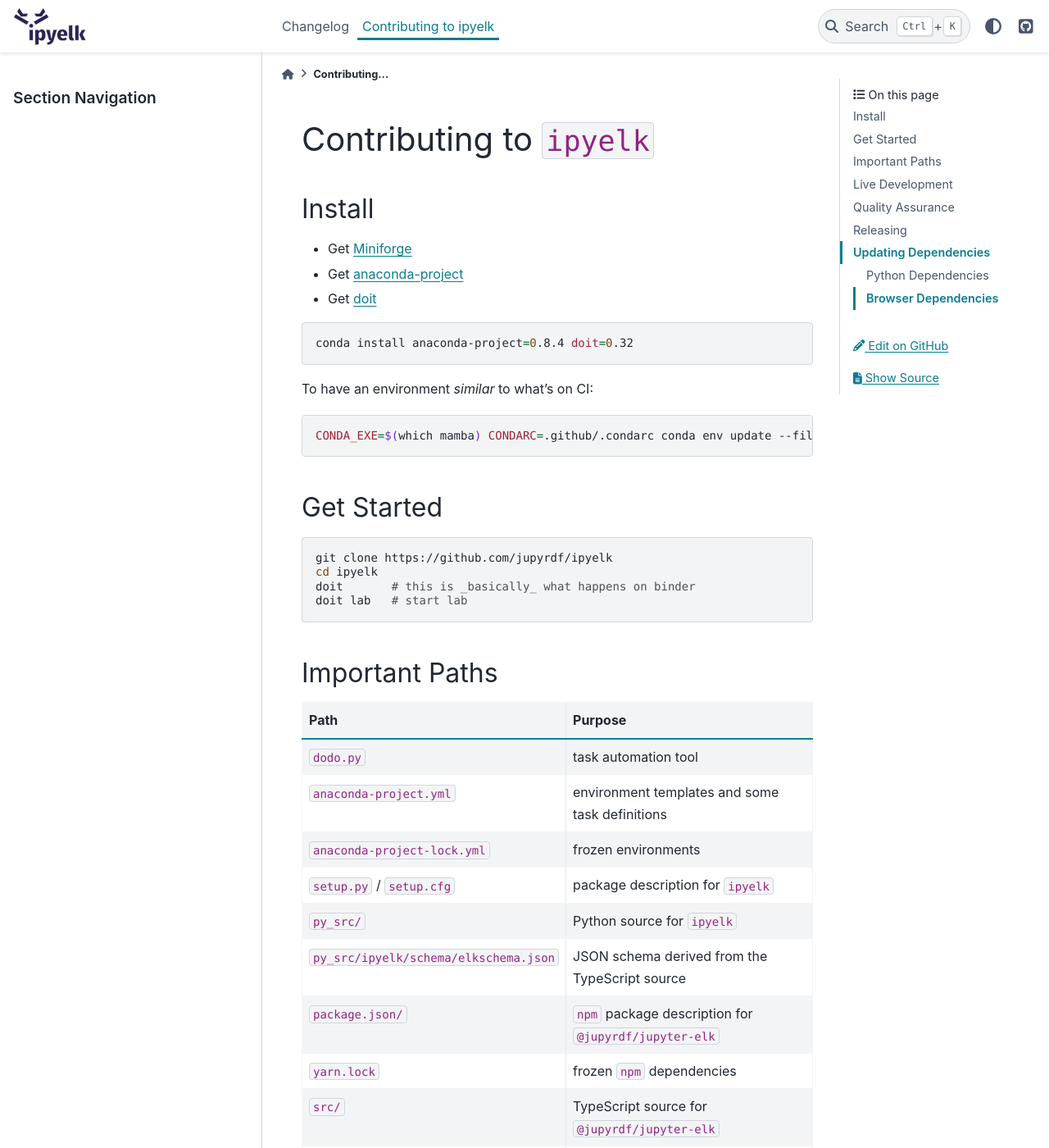
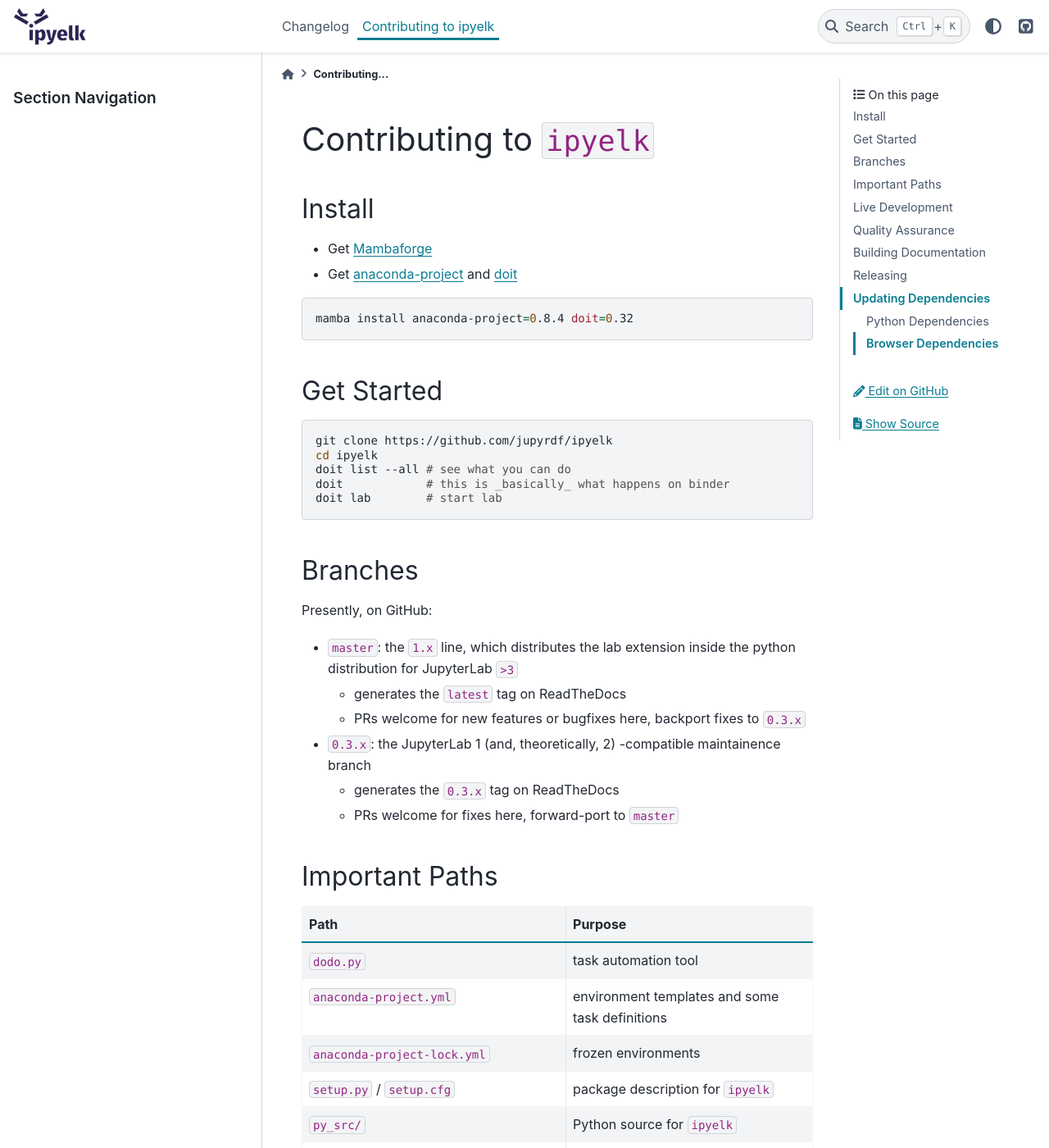
Before and after one commit to jupyrdf/ipyelk, a Sphinx documentation site: the page built from docs/contributing.md, in a window 1280 px wide and 1400 px high. Shown: the whole window at 82% size. Built offline with Sphinx 7.4.7 and the PyData theme 0.15.4, drawn with Linux system fonts in a browser that asks for light colours; some of the changed text lies outside the part shown.

Commit message:
update some contributing docs, remove some warnings

````diff
--- a/CONTRIBUTING.md
+++ b/CONTRIBUTING.md
@@ -2,18 +2,12 @@
 
 ## Install
 
-- Get [Miniforge](https://github.com/conda-forge/miniforge)
-- Get [anaconda-project](https://anaconda-project.readthedocs.io)
-- Get [doit](https://pydoit.org)
+- Get [Mambaforge](https://github.com/conda-forge/miniforge/releases/tag/4.9.2-5)
+- Get [anaconda-project](https://anaconda-project.readthedocs.io) and
+  [doit](https://pydoit.org)
 
 ```bash
-conda install anaconda-project=0.8.4 doit=0.32
-```
-
-To have an environment _similar_ to what's on CI:
-
-```bash
-CONDA_EXE=$(which mamba) CONDARC=.github/.condarc conda env update --file .github/environment.yml
+mamba install anaconda-project=0.8.4 doit=0.32
 ```
 
 ## Get Started
@@ -21,9 +15,22 @@
 ```bash
 git clone https://github.com/jupyrdf/ipyelk
 cd ipyelk
-doit       # this is _basically_ what happens on binder
-doit lab   # start lab
+doit list --all # see what you can do
+doit            # this is _basically_ what happens on binder
+doit lab        # start lab
 ```
+
+## Branches
+
+Presently, on GitHub:
+
+- `master`: the `1.x` line, which distributes the lab extension inside the python
+  distribution for JupyterLab `>3`
+  - generates the `latest` tag on ReadTheDocs
+  - PRs welcome for new features or bugfixes here, backport fixes to `0.3.x`
+- `0.3.x`: the JupyterLab 1 (and, theoretically, 2) -compatible maintainence branch
+  - generates the `0.3.x` tag on ReadTheDocs
+  - PRs welcome for fixes here, forward-port to `master`
 
 ## Important Paths
 
@@ -114,6 +121,29 @@
 ATEST_ARGS="--exclude NOTsome:tag" doit test:atest
 ```
 
+## Building Documentation
+
+To build (and check the spelling and link health) of what _would_ go to
+`ipyelk.readthedocs.org`, we:
+
+- build with `sphinx` and `myst-nb`
+- check spelling with `hunspell`
+- check links with `pytest-check-links`
+
+```bash
+doit -n8 checkdocs
+```
+
+### Watch the Docs
+
+`sphinx-autobuild` will try to watch docs sources for changes, re-build, and serve a
+live-reloading website. A number of files (e.g. `_static`) won't often update correctly,
+but will usually work when restarted.
+
+```bash
+doit watch_docs
+```
+
 ## Releasing
 
 - After merging to `master`, download the ipyelk dist artifacts
````
Also changed, not shown: docs/dictionary.txt (+7 -1 lines), dodo.py (+17 -1 lines), 2 other files.
